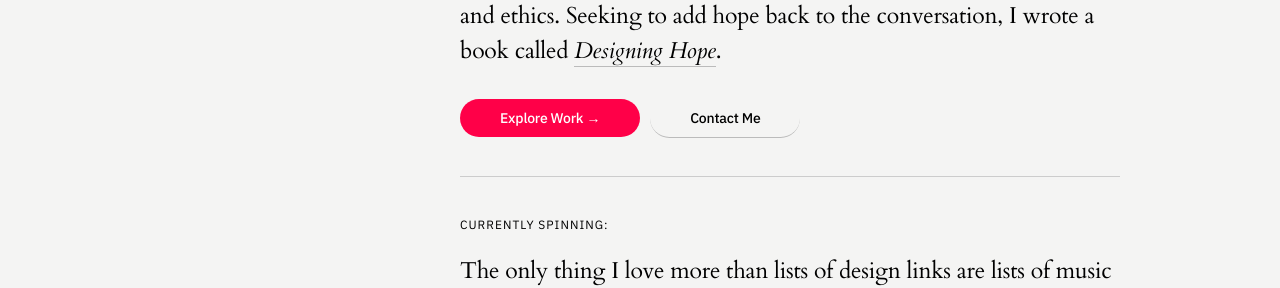
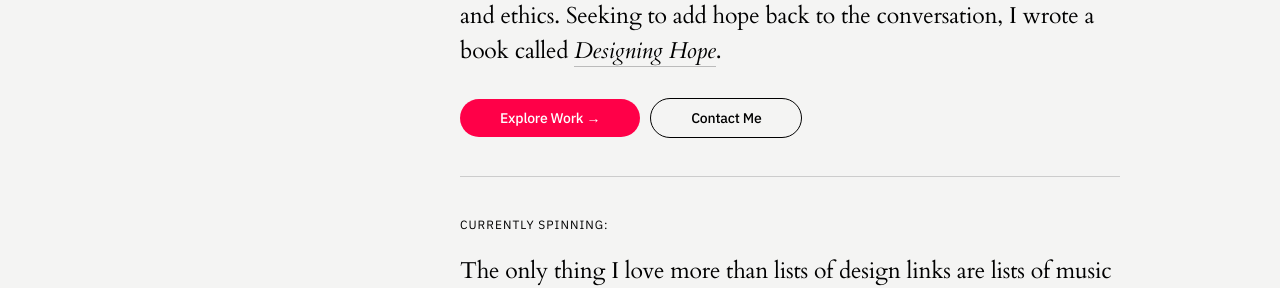
Before and after one commit to jeremydcherry/jeremydcherry.github.io, a Jekyll site: the page built from index.md, in a window 1280 px wide. Shown: the part 557-845 px from the top of the page. Built offline with Jekyll 4.4.1, drawn with Linux system fonts in a browser that asks for light colours.

Commit message:
secondary button style fix

```diff
--- a/_sass/main.scss
+++ b/_sass/main.scss
@@ -209,7 +209,7 @@ a.btn_secondary{
   font-weight: 500;
   -webkit-font-smoothing: antialiased;
   -moz-osx-font-smoothing: grayscale;
-  border: 1 solid #000;
+  border: 1px solid #000;
   border-radius: 50px;
   padding: 10px 40px;
   transition: .25s;
```
